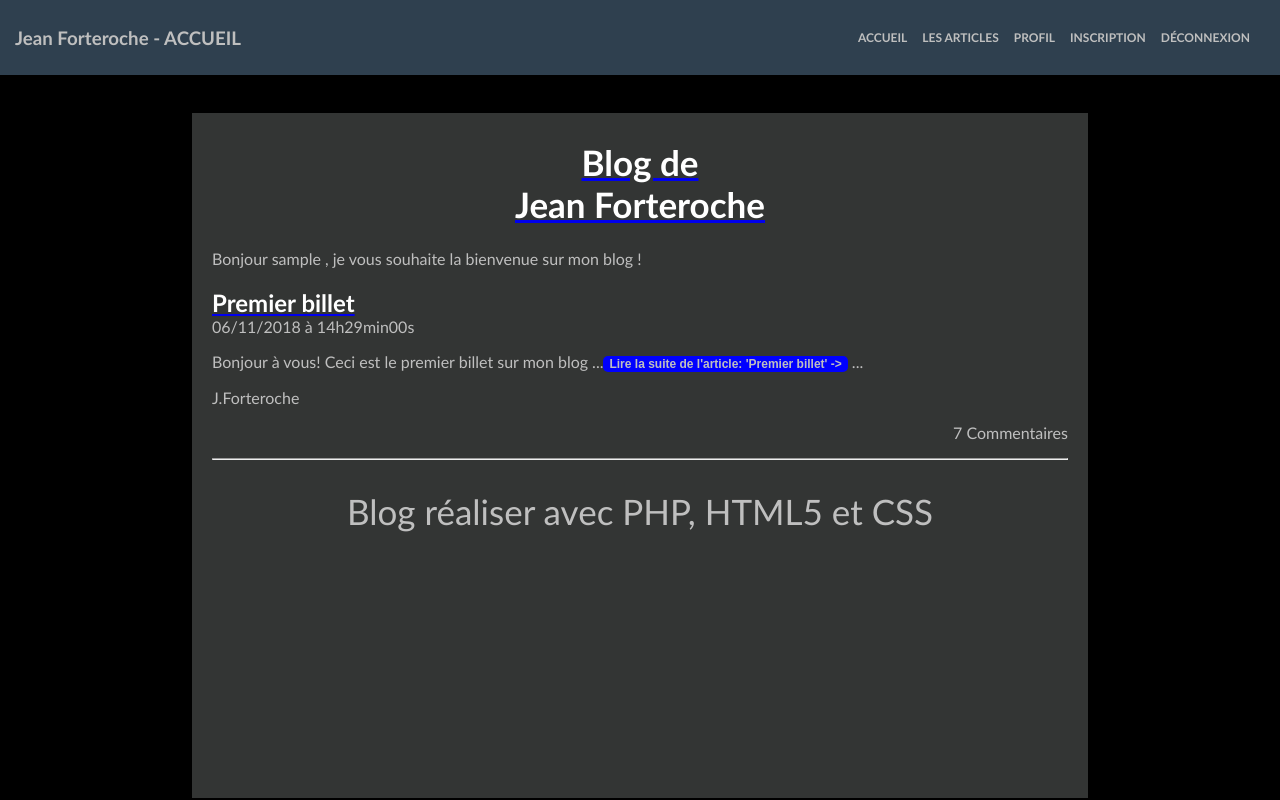
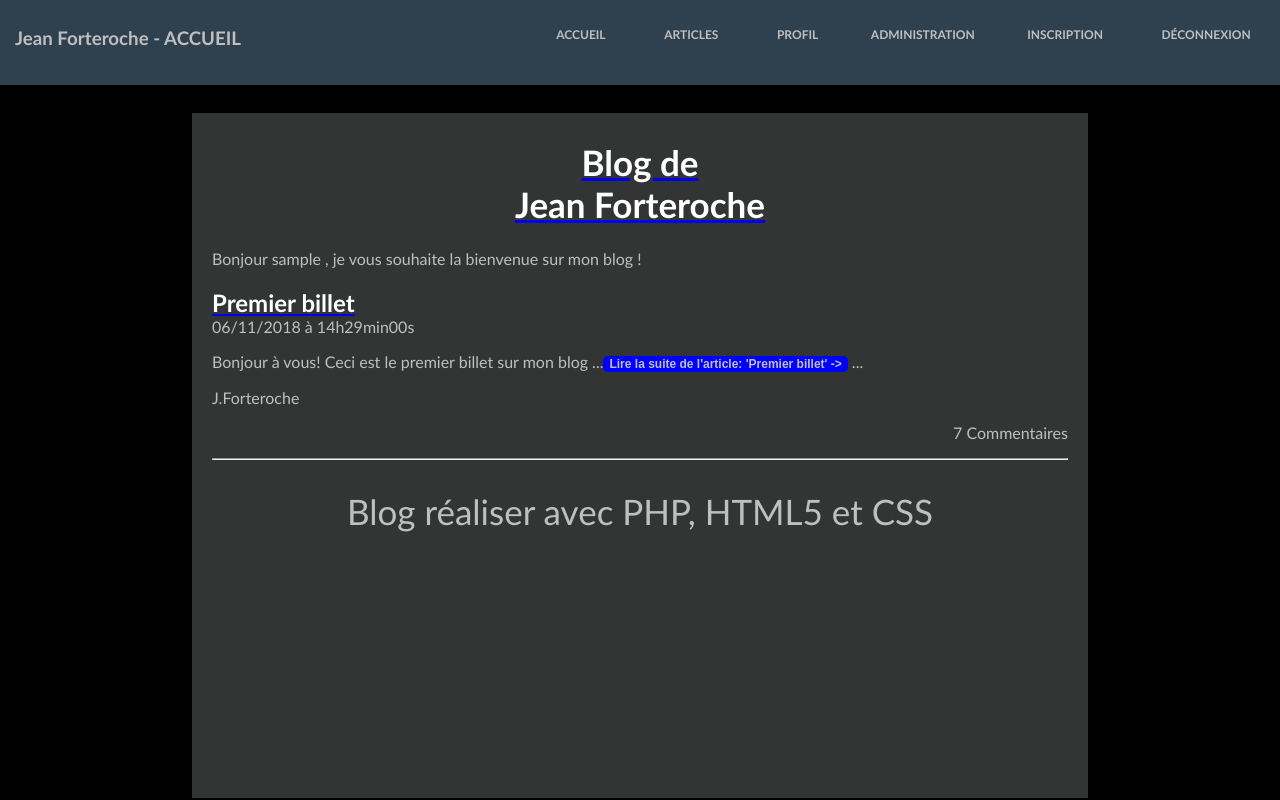
Before and after one commit to MathieuMT/simpleBlog, a PHP site: page / in a window 1280 px wide. Run offline with PHP 8.4, Linux system fonts and the light colour scheme; the visitor is signed in with stand-in values (Sample User, id 1); data comes from the database, SQL or seed files in the repository; some libraries are stand-ins or nearby versions.

Commit message:
Mofif du menu ADMINISTRATION

```diff
--- a/Content/CSS/style.css
+++ b/Content/CSS/style.css
@@ -105,6 +105,7 @@ input#btn_totalPost {
     background: none;
     border: none;
     outline: none;
+    cursor: pointer;
 }
 
 .btn-menu i {
@@ -112,9 +113,28 @@ input#btn_totalPost {
     color: #bfbfbf;
 }
 
+.navigation {
+    box-sizing: content-box;
+    flex-basis: 60%;
+}
+
 .nav {
     display: none;
     flex-direction: column;
+    margin: 0;
+    padding: 15px;
+}
+
+.navigation li {
+    position: relative;
+    flex: 1 0 auto;
+    list-style-type: none;
+}
+
+.nav-item {
+    border-top: 1px solid black;
+    padding: 12px 12px 12px 12px;
+    text-align: right;
 }
 
 .nav.open {
@@ -127,9 +147,43 @@ input#btn_totalPost {
     font-size: 12px;
     font-weight: bold;
     text-transform: uppercase;
-    padding: 15px 15px 15px 0;
-    border-top: 1px solid black;
+    padding: 7px 3px;
+}
+
+.nav a:hover {
+    background-color: #bfbfbf;
+    color:#2f404f;
+}
+
+.navigation ul ul.nav-sub {
+    display: none;
+    flex-direction: column;
+    position:static;
+    z-index: 100;
+    padding: 0;
+    min-width: 200px;
+}
+
+.has-children {
+    font-size: 12px;
+    font-weight: bold;
+    text-transform: uppercase;
+    padding: 15px 15px;
+}
+
+.navigation ul.nav > .has-children:hover ul.nav-sub {
+    display: flex;
+}
+
+li.nav-item-sub {
+    flex: 1 1 auto;
     text-align: right;
+    padding-top: 10px;
+}
+
+li.nav-item-sub > a {
+    color: white;
+    text-decoration: none;
 }
 
 #registration_wrapper {
@@ -287,6 +341,7 @@ input.btn_popup {
         display: flex;
         width: 100%;
         position: fixed;
+        height: 85px;
     }
 
     .btn-menu {
@@ -303,11 +358,65 @@ input.btn_popup {
         flex-basis: 60%;
         justify-content: flex-end;
         align-items: center;
-        padding-right: 15px;
+        padding-right: 0;
     }
 
-    .nav a {
+    .navigation li {
+        position: relative;
+        flex: 1 0 auto;
+        list-style-type: none;
+    }
+
+    .nav-item {
         border-top: none;
+        text-align: center;
+        padding: 8px 8px;
+    }
+
+    .nav.nav-item > a {
+        border-top: none;
+        /*padding: 15px 5px;*/
+    }
+
+    .navigation ul ul.nav-sub {
+        display: none;
+        position: absolute;
+        z-index: 100;
+        padding: 0;
+        flex-direction: column;
+        min-width: 200px;
+    }
+
+    .has-children {
+        font-size: 12px;
+        font-weight: bold;
+        text-transform: uppercase;
+        padding: 15px 5px;
+        height: 4px;
+        line-height: 4px;
+    }
+
+    li.has-children > a {
+        padding: 15px 5px;
+    }
+
+    .navigation ul.nav > .has-children:hover ul.nav-sub {
+        display: flex;
+    }
+
+    li.nav-item-sub {
+        flex: 1 1 auto;
+        text-align: left;
+        padding-left: 5px;
+        padding-top: 10px;
+    }
+
+    li.nav-item-sub > a {
+        color: white;
+        text-decoration: none;
+        margin-top: 50px;
+        text-align: center;
+        padding: 0;
     }
 
     .popup {
--- a/Controller/ConnexionController.php
+++ b/Controller/ConnexionController.php
@@ -9,6 +9,7 @@ class ConnexionController {
     private $error;
     private $success;
     private $idConnect;
+
 
     public function __construct() {
         $this->manager = new ConnexionManager();
@@ -27,10 +28,12 @@ class ConnexionController {
     }
 
     // LOGIN FROM HOME:
-    public function loginMember($nicknameEmailConnect, $passConnect, $idConnect=false) {
+    public function loginMember($nicknameEmailConnect, $passConnect, $captcha, $idConnect=false) {
         /* Avoid injecting user code into the fields of the form (against the XSS flaw): */
         $nicknameEmailConnect = htmlspecialchars($nicknameEmailConnect);
         $passConnect = htmlspecialchars($passConnect);
+        $captcha = htmlspecialchars($captcha);
+
         $connectedMember;
 
         if ($this->isEmail($nicknameEmailConnect)) {
@@ -46,9 +49,28 @@ class ConnexionController {
          //var_dump($isPasswordCorrect);
 
 
-        if (!empty($nicknameEmailConnect) || !empty($passConnect)) {
+        if (!empty($nicknameEmailConnect) || !empty($passConnect) || !empty($captcha)) {
             if ($connectedMember) {
                 if ($isPasswordCorrect) {
+
+
+
+
+                        if ($captcha == $_SESSION['captcha']) {
+
+                             if (!$idConnect){
+
+                                $_SESSION['id'] = $connectedMember['id'];
+                                $_SESSION['role'] = $connectedMember['role'];
+                                $_SESSION['nickname'] = $connectedMember['nickname'];
+                                $_SESSION['email'] = $connectedMember['email'];
+
+                                $this->success['connexion'] = 'Vous êtes bien connecté !';
+
+                                header('Location: index.php?action=home');
+
+
+                            }else{
 
 
                                 $_SESSION['id'] = $connectedMember['id'];
@@ -56,14 +78,15 @@ class ConnexionController {
                                 $_SESSION['nickname'] = $connectedMember['nickname'];
                                 $_SESSION['email'] = $connectedMember['email'];
 
-
                                 $this->success['connexion'] = 'Vous êtes bien connecté !';
 
-                    if (!$idConnect){
-                        header('Location: index.php?action=home');
-                    }else{
                                 header('Location: index.php?action=post&id='.$idConnect);
                             }
+                        }else {
+                            $this->error['connexion'] = 'Captcha invalide !';
+                        }
+
+
 
                }else {
                    //Le return la aussi
@@ -95,12 +118,13 @@ class ConnexionController {
     }
 
     // LOGIN FROM A SPECIFIC POST:
-    public function loginMemberFromPost($nicknameEmailConnect,$passConnect,$idConnect) {
+    public function loginMemberFromPost($nicknameEmailConnect,$passConnect,$captcha,$idConnect) {
 
         /* Avoid injecting user code into the fields of the form (against the XSS flaw): */
         $nicknameEmailConnect = htmlspecialchars($nicknameEmailConnect);
         $passConnect = htmlspecialchars($passConnect);
         $idConnect = htmlspecialchars($idConnect);
+        $captcha = htmlspecialchars($captcha);
 
         $connectedMember;
 
@@ -117,21 +141,30 @@ class ConnexionController {
          //var_dump($isPasswordCorrect);
 
 
-        if (!empty($nicknameEmailConnect) || !empty($passConnect) || !empty($idConnect)) {
+        if (!empty($nicknameEmailConnect) || !empty($passConnect) || !empty($captcha) || !empty($idConnect)) {
             if ($idConnect) {
                 if ($connectedMember) {
                     if ($isPasswordCorrect) {
 
+
+
+                        if ($captcha == $_SESSION['captcha']) {
 
                             $_SESSION['id'] = $connectedMember['id'];
                             $_SESSION['role'] = $connectedMember['role'];
                             $_SESSION['nickname'] = $connectedMember['nickname'];
                             $_SESSION['email'] = $connectedMember['email'];
 
+
                             $this->success['connexion'] = 'Vous êtes bien connecté !';
 
+                            header('Location: index.php?action=post&id='.$idConnect);
 
-                       header('Location: index.php?action=post&id='.$idConnect);
+
+                        }else {
+                            $this->error['connexion'] = 'Captcha invalide !';
+                        }
+
 
                    }else {
                        //Le return la aussi
--- a/Controller/Router.php
+++ b/Controller/Router.php
@@ -148,15 +148,17 @@ class Router {
 
                     $passConnect = $this->getParameter($_POST, 'passConnect');
 
+                    $captcha = $this->getParameter($_POST, 'captcha');
+
                     if(isset($_POST['idConnect'])){
 
                         $idConnect = $this->getParameter($_POST, 'idConnect');
 
-                        $this->connexCtrl->loginMember($nicknameEmailConnect,$passConnect, $idConnect);
+                        $this->connexCtrl->loginMember($nicknameEmailConnect,$passConnect, $captcha, $idConnect);
 
                     }else{
 
-                        $this->connexCtrl->loginMember($nicknameEmailConnect,$passConnect);
+                        $this->connexCtrl->loginMember($nicknameEmailConnect,$passConnect, $captcha);
                     }
 
                 }else if ($_GET['action'] == 'showFormConnexionFromPost') {
@@ -170,8 +172,9 @@ class Router {
                     $nicknameEmailConnect = $this->getParameter($_POST, 'nicknameEmailConnect');
                     $passConnect = $this->getParameter($_POST, 'passConnect');
                     $idConnect = intval($this->getParameter($_POST, 'idConnect'));
+                    $captcha = $this->getParameter($_POST, 'captcha');
 
-                    $this->connexCtrl->loginMemberFromPost($nicknameEmailConnect,$passConnect, $idConnect);
+                    $this->connexCtrl->loginMemberFromPost($nicknameEmailConnect,$passConnect,$captcha,$idConnect);
 
                 }else if ($_GET['action'] == 'logout') {
 
--- a/View/menuView.php
+++ b/View/menuView.php
@@ -1,8 +1,8 @@
 <!-- Menu view -->
 <?php
-if (isset($_SESSION['nickname'])) {
+if (isset($_SESSION['nickname']) && $_SESSION['role'] == 'administrateur') {
 ?>
-    <header class="header">
+<header class="header">
     <div class="header-top">
         <div class="logo"><h3><?= $title ?></h3></div>
         <div class="btn-menu">
@@ -11,18 +11,26 @@ if (isset($_SESSION['nickname'])) {
             </button>
         </div>
     </div>
-    <nav class="nav">
-        <a href="index.php?action=home">Accueil</a>
-        <a href="index.php?action=showPosts">Les articles</a>
-        <a href="index.php?action=showProfile&amp;id=<?= $_SESSION['id'] ?>">Profil</a>
-        <a href="index.php?action=showFormRegistration">Inscription</a>
-        <a href="index.php?action=logout">Déconnexion</a>
+    <nav class="navigation">
+        <ul class="nav">
+            <li class="nav-item"><a href="index.php?action=home">Accueil</a></li>
+            <li class="nav-item"><a href="index.php?action=showPosts">Articles</a></li>
+            <li class="nav-item"><a href="index.php?action=showProfile&amp;id=<?= $_SESSION['id'] ?>">Profil</a></li>
+            <li class="nav-item has-children"><span>Administration</span>
+                <ul class="nav-sub">
+                    <li class="nav-item-sub"><a href="index.php?action=showAdmin&amp;id=<?= $_SESSION['id'] ?>">Gestion des articles</a></li>
+                    <li class="nav-item-sub"><a href="index.php?action=showAdmin&amp;id=<?= $_SESSION['id'] ?>">Gestion des utilisateurs</a></li>
+                </ul>
+            </li>
+            <li class="nav-item"><a href="index.php?action=showFormRegistration">Inscription</a></li>
+            <li class="nav-item"><a href="index.php?action=logout">Déconnexion</a></li>
+        </ul>
     </nav>
 </header>
 <?php
-} else {
+}else if (isset($_SESSION['nickname']) && $_SESSION['role'] == 'membre') {
 ?>
-    <header class="header">
+<header class="header">
     <div class="header-top">
         <div class="logo"><h3><?= $title ?></h3></div>
         <div class="btn-menu">
@@ -31,11 +39,35 @@ if (isset($_SESSION['nickname'])) {
             </button>
         </div>
     </div>
-    <nav class="nav">
-        <a href="index.php?action=home">Accueil</a>
-        <a href="index.php?action=showPosts">Les articles</a>
-        <a href="index.php?action=showFormRegistration">Inscription</a>
-        <a href="index.php?action=showFormConnexion">Connection</a>
+    <nav class="navigation">
+        <ul class="nav">
+            <li class="nav-item"><a href="index.php?action=home">Accueil</a></li>
+            <li class="nav-item"><a href="index.php?action=showPosts">Articles</a></li>
+            <li class="nav-item"><a href="index.php?action=showProfile&amp;id=<?= $_SESSION['id'] ?>">Profil</a></li>
+            <li class="nav-item"><a href="index.php?action=showFormRegistration">Inscription</a></li>
+            <li class="nav-item"><a href="index.php?action=logout">Déconnexion</a></li>
+        </ul>
+    </nav>
+</header>
+<?php
+}else {
+?>
+<header class="header">
+    <div class="header-top">
+        <div class="logo"><h3><?= $title ?></h3></div>
+        <div class="btn-menu">
+            <button class="btn_nav">
+                <i class="fas fa-bars"></i>
+            </button>
+        </div>
+    </div>
+    <nav class="navigation">
+        <ul class="nav">
+            <li class="nav-item"><a href="index.php?action=home">Accueil</a></li>
+            <li class="nav-item"><a href="index.php?action=showPosts">Articles</a></li>
+            <li class="nav-item"><a href="index.php?action=showFormRegistration">Inscription</a></li>
+            <li class="nav-item"><a href="index.php?action=showFormConnexion">Connection</a></li>
+        </ul>
     </nav>
 </header>
 <?php
--- a/View/template.php
+++ b/View/template.php
@@ -3,6 +3,7 @@
 <html lang="fr">
     <head>
         <meta charset="UTF-8" />
+        <meta name="viewport" content="width=device-width, initial-scale=1">
         <link rel="stylesheet" href="https://use.fontawesome.com/releases/v5.5.0/css/all.css" integrity="sha384-B4dIYHKNBt8Bc12p+WXckhzcICo0wtJAoU8YZTY5qE0Id1GSseTk6S+L3BlXeVIU" crossorigin="anonymous">
         <link rel="stylesheet" href="Content/CSS/style.css" />
 
```
Also changed, not shown: Content/Captcha/captcha.php (added, +39 -0 lines), View/connexionView.php (+13 -0 lines), Content/fonts/@El&FontDestroy!.ttf (added), 3 other files. Lines whose indentation alone changed are shown as unchanged.
